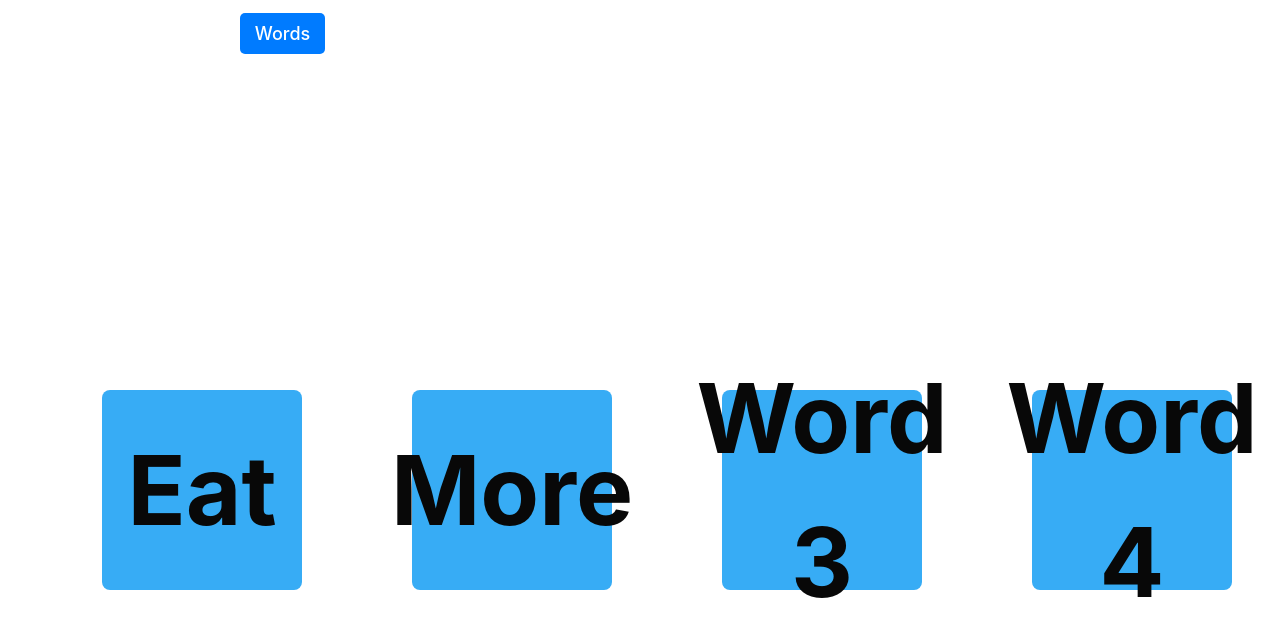
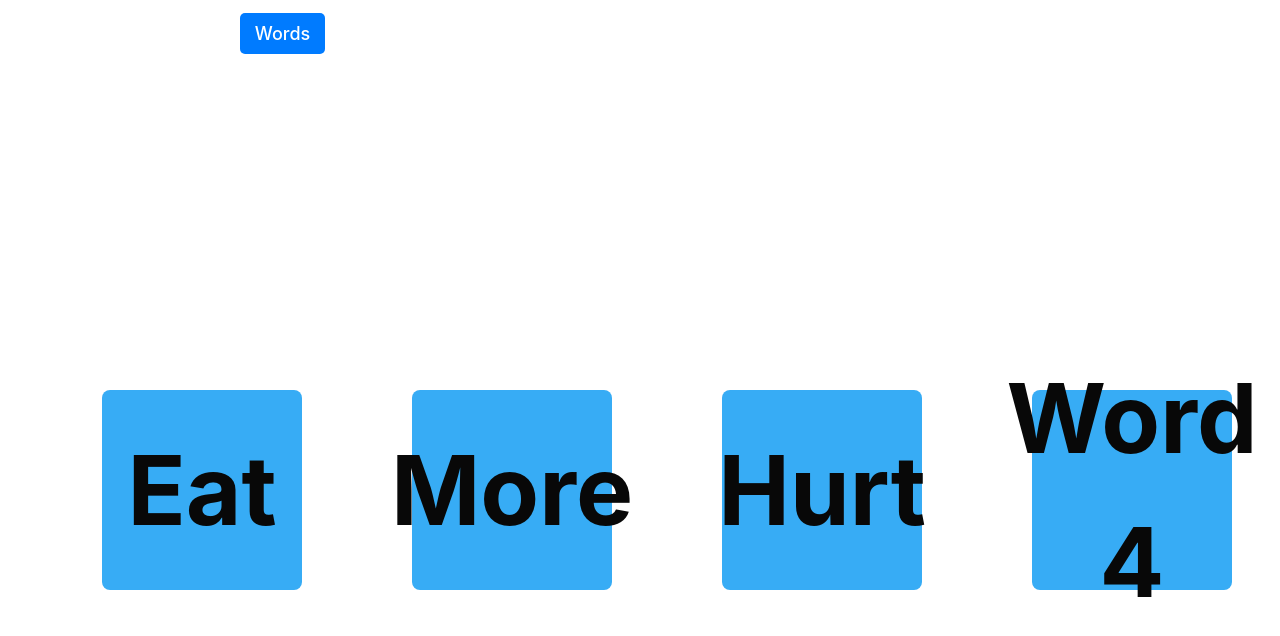
Before and after one commit to aghosh376/vision-talks, a React (Vite) app in the folder vision/: page /words in a window 1280 px wide. Shown: the top 636 px of the page. Built offline with nearby package versions, Linux system fonts and the light colour scheme.

Commit message:
Added work "hurt"

```diff
--- a/vision/src/pages/WordPage.tsx
+++ b/vision/src/pages/WordPage.tsx
@@ -3,9 +3,9 @@ import Card from '../components/Card';
 import './Word.css';
 
 const wordCardData = [
-    { letter: 'Eat', imageUrl: '/assets/pictures/eat.png' },
+    { letter: 'Eat', imageUrl: '/assets/pictures/Eat.png' },
     { letter: 'More', imageUrl: '/assets/pictures/More.png' },
-    { letter: 'Word 3', imageUrl: '/assets/pictures/C.png' },
+    { letter: 'Hurt', imageUrl: '/assets/pictures/Hurt.png' },
     { letter: 'Word 4', imageUrl: '/assets/pictures/C.png' },
 
     // https://printable.conaresvirtual.edu.sv/en/words-in-sign-language-printables.html
```
Also changed, not shown: vision/public/assets/pictures/Hurt.png (added).
